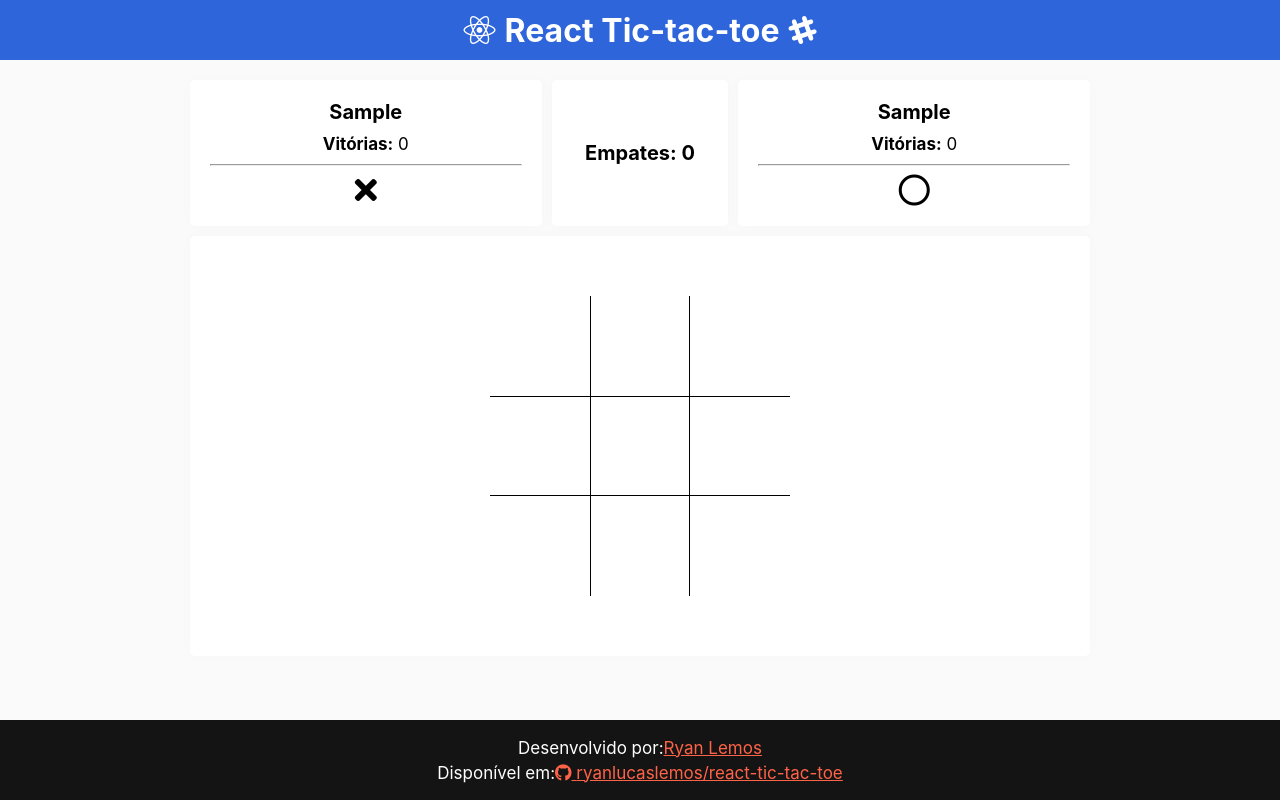
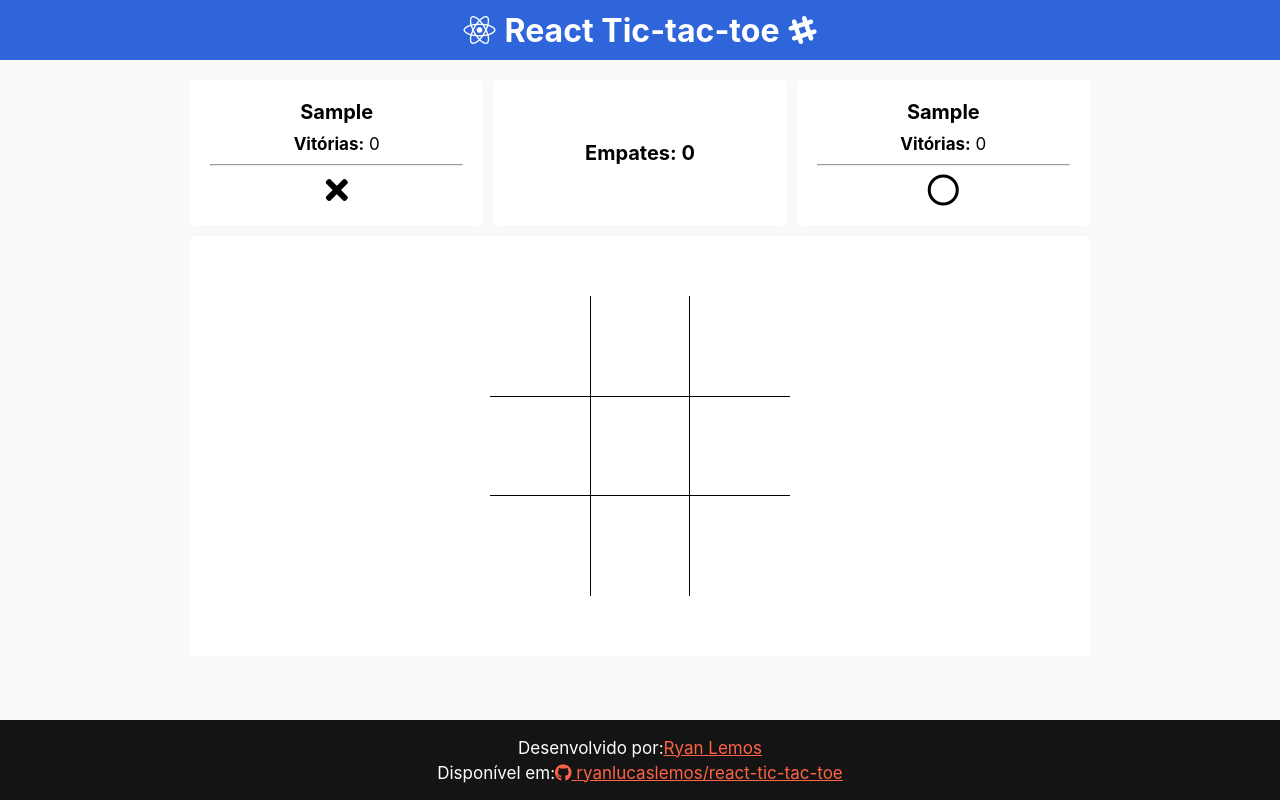
Before and after one commit to ryanlucaslemos/react-tic-tac-toe, a React (Create React App) app: page / in a window 1280 px wide. Both pictures are taken after typing "Sample", "Sample" into the empty fields and a click on the button "Jogar". Built offline with nearby package versions, Linux system fonts and the light colour scheme.

Commit message:
Melhora a disposição no quadro de placar

```diff
--- a/src/components/score-board/styles.css
+++ b/src/components/score-board/styles.css
@@ -1,15 +1,14 @@
 .score-board-row {
-    display: flex;
-    justify-content: center;
+  display: grid;
+  grid-template-columns: 1fr 1fr 1fr;
+  grid-gap: 10px;
 }
 
 .score-board {
-    border-radius: 4px;
   padding: 20px;
   min-height: 70px;
   background: rgb(253, 253, 253);
   text-align: center;
-    flex-basis: 40%;
   box-shadow: 0 0 14px 0 rgba(0, 0, 0, 0.02);
   border-radius: 5px;
   background-color: #fff;
@@ -37,10 +36,7 @@
   display: flex;
   align-items: center;
   justify-content: center;
-    margin: 0 10px;
-    flex-basis: 20%;
   box-shadow: 0 0 14px 0 rgba(0, 0, 0, 0.02);
   border-radius: 5px;
   background-color: #fff;
-    padding: 30px;
 }
```
Lines whose indentation alone changed are shown as unchanged.
